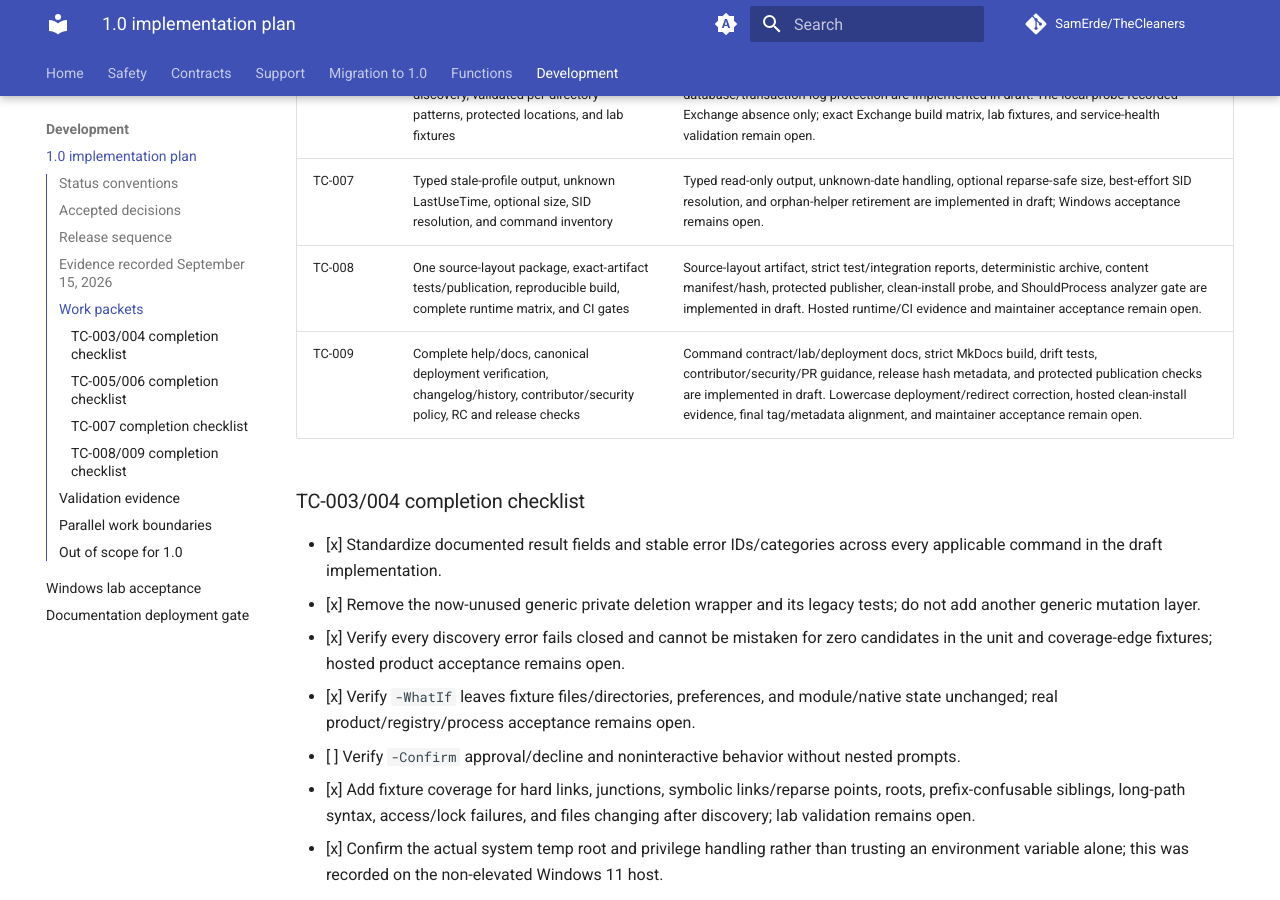
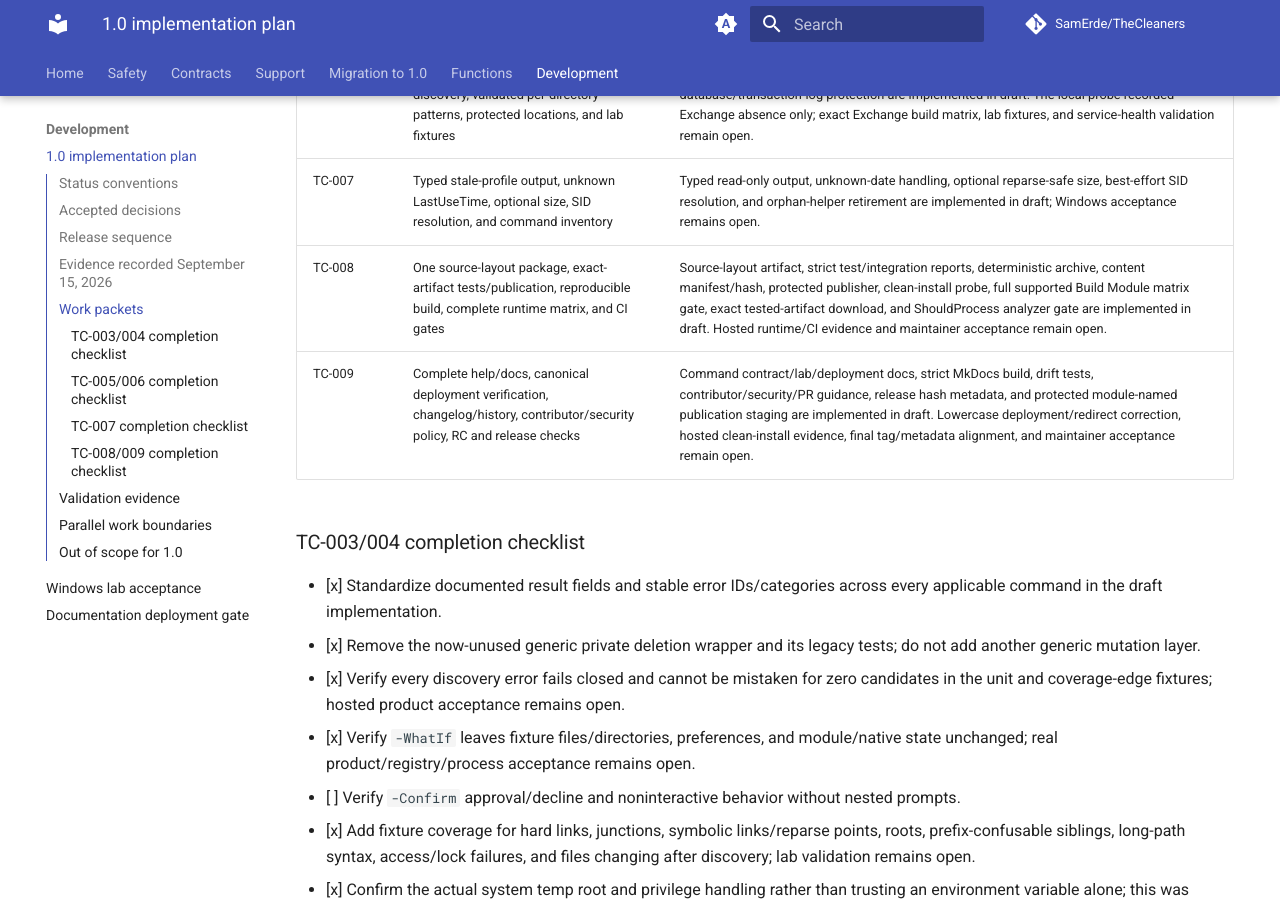
Before and after one commit to SamErde/TheCleaners, an MkDocs documentation site: the page built from docs/release-plan-1.0.md, in a window 1280 px wide and 900 px high, scrolled down 3314 px. Built offline with MkDocs 1.6.1 and Material for MkDocs 9.7.7, drawn with Linux system fonts in a browser that asks for light colours; comment, search, counter and statistics services are not loaded; some of the changed text lies outside the part shown.

Commit message:
Refresh release ledger after review gates

```diff
--- a/docs/release-plan-1.0.md
+++ b/docs/release-plan-1.0.md
@@ -54,8 +54,8 @@
 | TC-005 | IIS path discovery, environment expansion, per-format allowlist, deduplication, inline deletion, and server validation | Preview lock, read-only web and FTP discovery from separate configured roots, validated-root normalization/deduplication, protected-path checks, format allowlists, and dependency restoration are implemented in draft. The local probe recorded IIS absence only; product/version and server lab validation remain open; removal stays disabled. |
 | TC-006 | Exchange preview guard, experimental discovery, validated per-directory patterns, protected locations, and lab fixtures | Guard, IIS decoupling, fixed-root validation, per-directory filename/ETL patterns, and database/transaction-log protection are implemented in draft. The local probe recorded Exchange absence only; exact Exchange build matrix, lab fixtures, and service-health validation remain open. |
 | TC-007 | Typed stale-profile output, unknown LastUseTime, optional size, SID resolution, and command inventory | Typed read-only output, unknown-date handling, optional reparse-safe size, best-effort SID resolution, and orphan-helper retirement are implemented in draft; Windows acceptance remains open. |
-| TC-008 | One source-layout package, exact-artifact tests/publication, reproducible build, complete runtime matrix, and CI gates | Source-layout artifact, strict test/integration reports, deterministic archive, content manifest/hash, protected publisher, clean-install probe, and ShouldProcess analyzer gate are implemented in draft. Hosted runtime/CI evidence and maintainer acceptance remain open. |
-| TC-009 | Complete help/docs, canonical deployment verification, changelog/history, contributor/security policy, RC and release checks | Command contract/lab/deployment docs, strict MkDocs build, drift tests, contributor/security/PR guidance, release hash metadata, and protected publication checks are implemented in draft. Lowercase deployment/redirect correction, hosted clean-install evidence, final tag/metadata alignment, and maintainer acceptance remain open. |
+| TC-008 | One source-layout package, exact-artifact tests/publication, reproducible build, complete runtime matrix, and CI gates | Source-layout artifact, strict test/integration reports, deterministic archive, content manifest/hash, protected publisher, clean-install probe, full supported Build Module matrix gate, exact tested-artifact download, and ShouldProcess analyzer gate are implemented in draft. Hosted runtime/CI evidence and maintainer acceptance remain open. |
+| TC-009 | Complete help/docs, canonical deployment verification, changelog/history, contributor/security policy, RC and release checks | Command contract/lab/deployment docs, strict MkDocs build, drift tests, contributor/security/PR guidance, release hash metadata, and protected module-named publication staging are implemented in draft. Lowercase deployment/redirect correction, hosted clean-install evidence, final tag/metadata alignment, and maintainer acceptance remain open. |
 
 ### TC-003/004 completion checklist
 
@@ -125,7 +125,9 @@
 | Exchange protection metadata completeness | `src/Tests/Unit/PreviewAllowlist.Tests.ps1`: complete database metadata remains `Validated`, while missing management metadata or a blank database/log path returns `Unknown`; malformed path objects still fail closed. |
 | Typed stale-profile output | `src/Tests/Unit/ProfileOutput.Tests.ps1`: typed fields, unknown dates, optional size, exclusions, no host output, and orphan-helper retirement. |
 | Fail-closed and runtime edge branches | `src/Tests/Unit/CoverageEdges.Tests.ps1`, `src/Tests/Unit/IISDiscoverySafety.Tests.ps1`, `src/Tests/Unit/PreviewCommandSafety.Tests.ps1`, `src/Tests/Unit/ProfileOutput.Tests.ps1`, and `src/Tests/Unit/RuntimeSafety.Tests.ps1`: malformed and partial discovery with unknown totals, source-specific IIS errors, isolated WebAdministration dependency/preference state, reparse roots/descendants, extended UNC normalization, canonical current-user temp containment, actual Windows-root resolution, actual token privilege, long-path policy, WhatIf state, and Confirm-false state. |
+| Concurrent writer, profile identity, and unavailable-product safety | `src/Tests/Unit/CleanupBehavior.Tests.ps1`: deletion without write sharing, candidate file and planned-directory verbose paths; `src/Tests/Unit/ProfileOutput.Tests.ps1`: service/application-pool SID exclusions and reparse-point ancestor rejection; `src/Tests/Unit/PreviewCommandSafety.Tests.ps1`: unavailable IIS product reports `IISDiscoveryUnavailable`. |
 | Exact artifact and clean install | `src/Tests/Integration/PackageImport.Tests.ps1`: archive sidecar/hash, manifest file records including hidden files, extracted source-layout import, external help, aliases, and preview locks in each available host. Archive and publisher checks use the same hidden-file-inclusive artifact set. |
+| Full publication gate and module staging | `.github/workflows/Build Module.yml` is callable by `.github/workflows/Publish.yml`; the publish job waits for the full matrix and downloads the tested PS7.6.6 artifact/archive. `.github/workflows/publish.ps1` verifies the exact artifact, stages it beneath a temporary `TheCleaners` module directory, rechecks the staged manifest/file set, and passes only that path to `Publish-Module`; no publication was performed. |
 | Host and ACL evidence | `lab/Invoke-TheCleanersAclFixture.ps1`: isolated read-denied/delete-allowed ACL, exact rule masks, candidate before/after lists, result counts, bytes, errors, and acceptance. `lab/Invoke-TheCleanersProductPreviewLab.ps1`: read-only product, build, service, protected-path, candidate, and preview evidence with deletion disabled. |
 
 Adding tests is not evidence that they passed. The September 15 local evidence is recorded above with exact runtimes, counts, failures/skips, coverage, hashes, and host limitations. Record hosted CI run URLs and the exact tested commit in the PR before changing a packet to validated. Windows/IIS/Exchange lab acceptance is not replaced by CI with mocked fixtures, and the unavailable IIS/Exchange/ReFS/elevated environments remain explicit open gates.
```
Also changed, not shown: other parts of docs/release-plan-1.0.md (+7 -7 lines).
